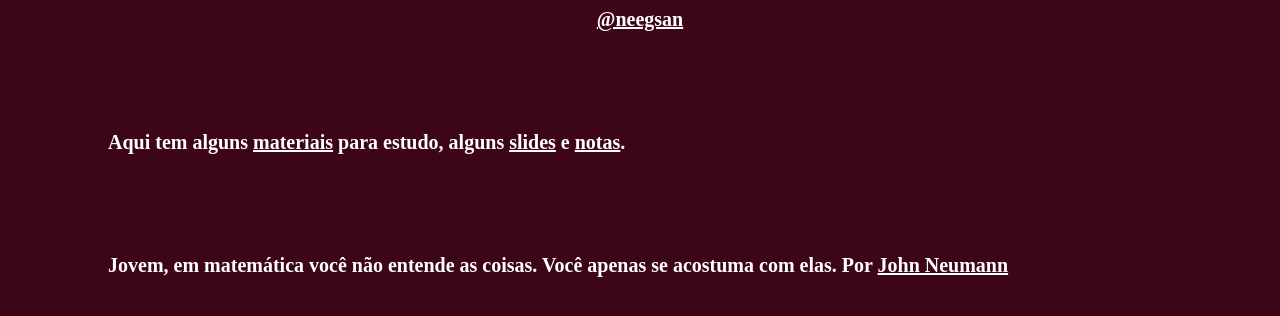
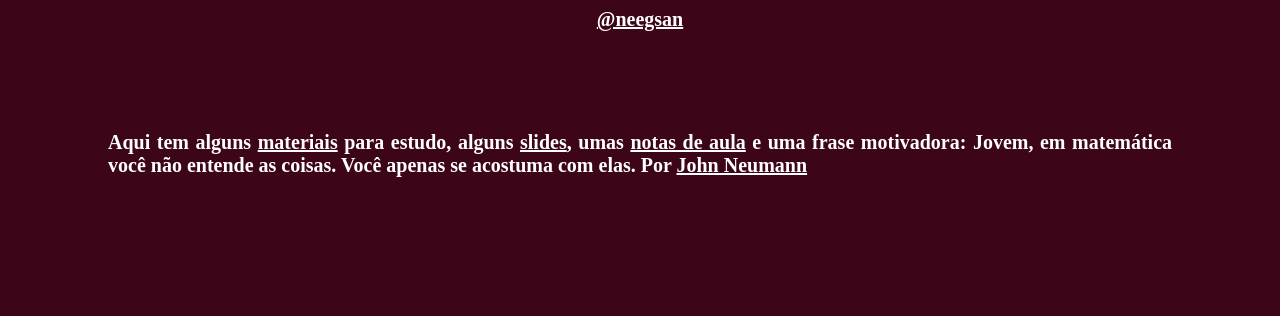
Before and after one commit to dozequarenta/1240, a plain HTML site: page Ensino.html in a window 1280 px wide. Drawn offline with Linux system fonts and the light colour scheme.

Commit message:
Update Ensino.html

```diff
--- a/Ensino.html
+++ b/Ensino.html
@@ -10,10 +10,8 @@
     <h1><a href="https://neegsan.github.io/1240/">@neegsan</a></h1>
     <p>
         Aqui tem alguns <a href="https://drive.google.com/drive/folders/1kDAEscxNdG2APFWMq3Rgbk5KI-sFs1Bx?usp=sharing">materiais</a>
-        para estudo, alguns <a href="">slides</a> e <a href="">notas</a>.
-    </p>
-    <p>
-        Jovem, em matemática você não entende as coisas. Você apenas se acostuma com elas. Por <a href="https://pt.wikipedia.org/wiki/John_von_Neumann">
+        para estudo, alguns <a href="">slides</a>, umas <a href="">notas de aula</a> e uma frase motivadora: Jovem, em matemática você
+        não entende as coisas. Você apenas se acostuma com elas. Por <a href="https://pt.wikipedia.org/wiki/John_von_Neumann">
         John Neumann</a>
     </p>
 </body>
```
